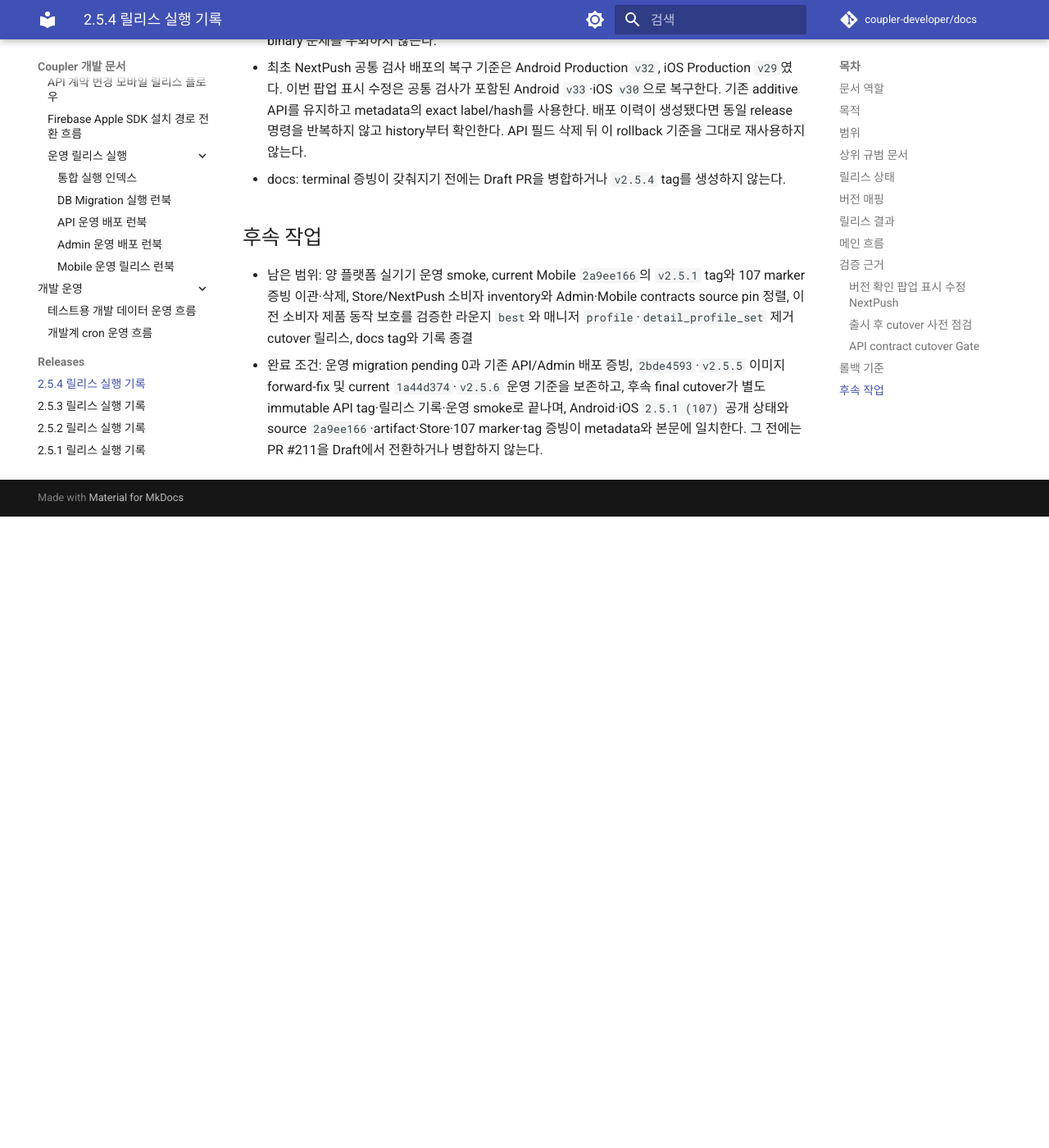
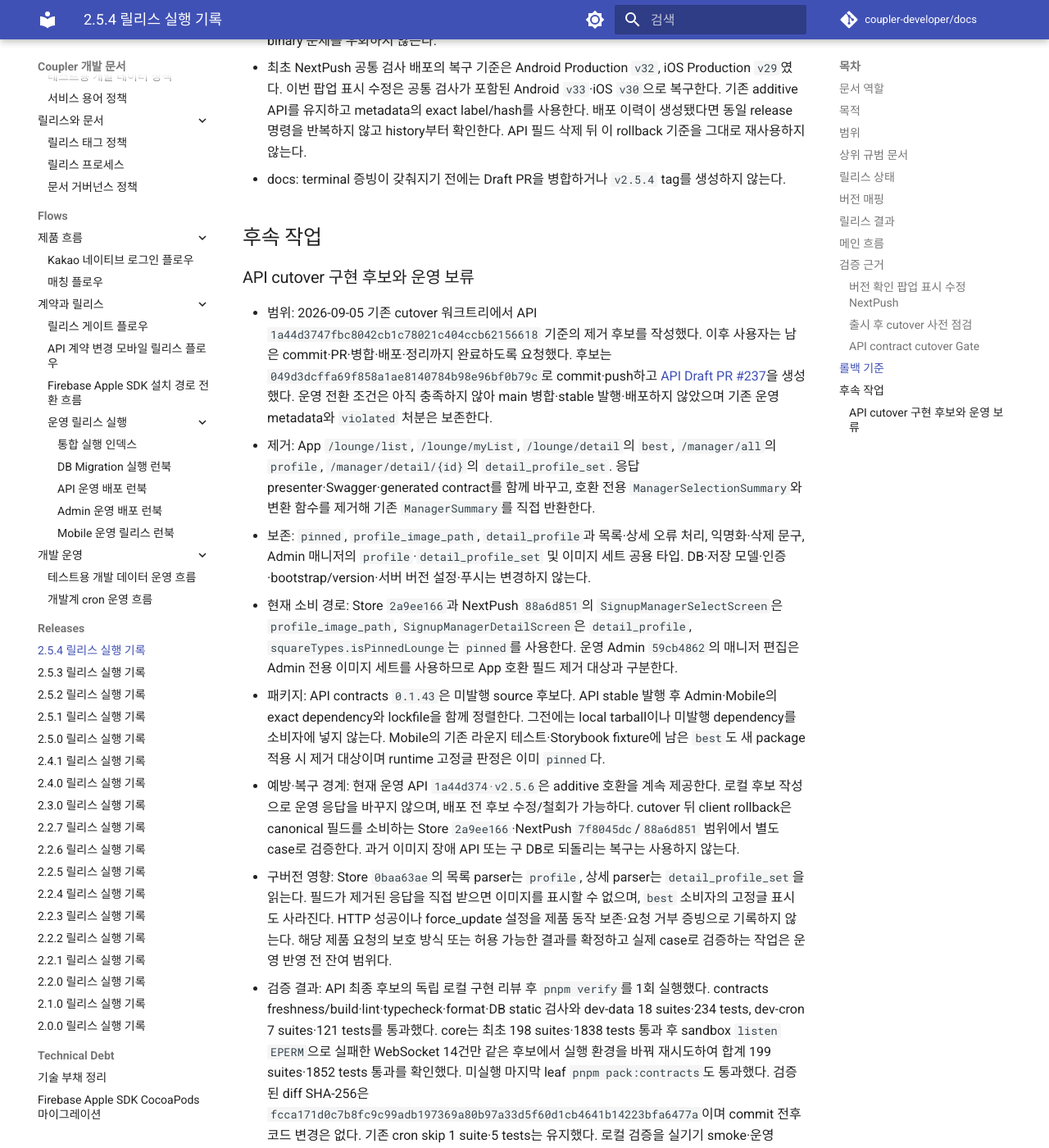
Before and after one commit to coupler-developer/docs, an MkDocs documentation site: the page built from content/releases/v2.5.4.md, in a window 1280 px wide and 1400 px high, scrolled down 12370 px. Shown: the whole window at 82% size. Built offline with MkDocs 1.6.1 and Material for MkDocs 9.7.7, drawn with Linux system fonts in a browser that asks for light colours; comment, search, counter and statistics services are not loaded; before the commit the page ends 13000 px from its top, so only the background shows below that; some of the changed text lies outside the part shown.

Commit message:
docs: Store cutover 후보와 운영 보류 근거 기록
Reason:
- 검증된 API 제거 후보와 아직 충족되지 않은 운영 전환 조건을 구분해 후속 작업의 오배포를 막는다.

Changes:
- API 049d3dcf와 Draft PR #237, 로컬 품질 게이트 결과를 기존 v2.5.4 기록에 추가한다.
- NextPush exact target 2.5.1 확인과 구버전 제품 표시 영향, 미완료 후속 순서를 남긴다.

How:
- 기존 metadata, API cutover violated 처분, 서비스 태그와 운영 증빙은 변경하지 않는다.
- 별도 Android R8 작업을 제외하고 기존 Draft PR에서 준비 상태만 추적한다.

Tests:
- 최종 문서 안정성 독립 리뷰 No Findings.
- 마지막 변경 이후 yarn verify 1회 통과, 릴리스 검증 11 suites·192 tests 통과.

```diff
--- a/content/releases/v2.5.4.md
+++ b/content/releases/v2.5.4.md
@@ -307,5 +307,18 @@
 
 ## 후속 작업
 
+### API cutover 구현 후보와 운영 보류
+
+- 범위: 2026-09-05 기존 cutover 워크트리에서 API `1a44d3747fbc8042cb1c78021c404ccb62156618` 기준의 제거 후보를 작성했다. 이후 사용자는 남은 commit·PR·병합·배포·정리까지 완료하도록 요청했다. 후보는 `049d3dcffa69f858a1ae8140784b98e96bf0b79c`로 commit·push하고 [API Draft PR #237](https://github.com/coupler-developer/coupler-api/pull/237)을 생성했다. 운영 전환 조건은 아직 충족하지 않아 main 병합·stable 발행·배포하지 않았으며 기존 운영 metadata와 `violated` 처분은 보존한다.
+- 제거: App `/lounge/list`, `/lounge/myList`, `/lounge/detail`의 `best`, `/manager/all`의 `profile`, `/manager/detail/{id}`의 `detail_profile_set`. 응답 presenter·Swagger·generated contract를 함께 바꾸고, 호환 전용 `ManagerSelectionSummary`와 변환 함수를 제거해 기존 `ManagerSummary`를 직접 반환한다.
+- 보존: `pinned`, `profile_image_path`, `detail_profile`과 목록·상세 오류 처리, 익명화·삭제 문구, Admin 매니저의 `profile`·`detail_profile_set` 및 이미지 세트 공용 타입. DB·저장 모델·인증·bootstrap/version·서버 버전 설정·푸시는 변경하지 않는다.
+- 현재 소비 경로: Store `2a9ee166`과 NextPush `88a6d851`의 `SignupManagerSelectScreen`은 `profile_image_path`, `SignupManagerDetailScreen`은 `detail_profile`, `squareTypes.isPinnedLounge`는 `pinned`를 사용한다. 운영 Admin `59cb4862`의 매니저 편집은 Admin 전용 이미지 세트를 사용하므로 App 호환 필드 제거 대상과 구분한다.
+- 패키지: API contracts `0.1.43`은 미발행 source 후보다. API stable 발행 후 Admin·Mobile의 exact dependency와 lockfile을 함께 정렬한다. 그전에는 local tarball이나 미발행 dependency를 소비자에 넣지 않는다. Mobile의 기존 라운지 테스트·Storybook fixture에 남은 `best`도 새 package 적용 시 제거 대상이며 runtime 고정글 판정은 이미 `pinned`다.
+- 예방·복구 경계: 현재 운영 API `1a44d374·v2.5.6`은 additive 호환을 계속 제공한다. 로컬 후보 작성으로 운영 응답을 바꾸지 않으며, 배포 전 후보 수정/철회가 가능하다. cutover 뒤 client rollback은 canonical 필드를 소비하는 Store `2a9ee166`·NextPush `7f8045dc`/`88a6d851` 범위에서 별도 case로 검증한다. 과거 이미지 장애 API 또는 구 DB로 되돌리는 복구는 사용하지 않는다.
+- 구버전 영향: Store `0baa63ae`의 목록 parser는 `profile`, 상세 parser는 `detail_profile_set`을 읽는다. 필드가 제거된 응답을 직접 받으면 이미지를 표시할 수 없으며, `best` 소비자의 고정글 표시도 사라진다. HTTP 성공이나 force_update 설정을 제품 동작 보존·요청 거부 증빙으로 기록하지 않는다. 해당 제품 요청의 보호 방식 또는 허용 가능한 결과를 확정하고 실제 case로 검증하는 작업은 운영 반영 전 잔여 범위다.
+- 검증 결과: API 최종 후보의 독립 로컬 구현 리뷰 후 `pnpm verify`를 1회 실행했다. contracts freshness/build·lint·typecheck·format·DB static 검사와 dev-data 18 suites·234 tests, dev-cron 7 suites·121 tests를 통과했다. core는 최초 198 suites·1838 tests 통과 후 sandbox `listen EPERM`으로 실패한 WebSocket 14건만 같은 후보에서 실행 환경을 바꿔 재시도하여 합계 199 suites·1852 tests 통과를 확인했다. 미실행 마지막 leaf `pnpm pack:contracts`도 통과했다. 검증된 diff SHA-256은 `fcca171d0c7b8fc9c99adb197369a80b97a33d5f60d1cb4641b14223bfa6477a`이며 commit 전후 코드 변경은 없다. 기존 cron skip 1 suite·5 tests는 유지했다. 로컬 검증을 실기기 smoke·운영 activation·cutover 완료 판정으로 확대하지 않는다.
+- NextPush 대상 확인: 2.5.0 오배포 문의에 실제 Production history를 조회했다. Android v32·v33·v34와 iOS v29·v30·v31은 모두 exact target `2.5.1`이었다. 제공된 Google Play 설치 실패 화면만으로 원인을 확정하거나 설치 장애가 해결됐다고 기록하지 않는다. 이 확인으로 Store 공개·팝업·동일 NextPush 배포를 다시 수행하지 않았다.
+- 후속 순서: 이전 2.5.0 제품 요청의 보존 동작 또는 명시적으로 승인된 결과를 확정하고 운영 case와 activation 계획에 반영한 뒤 API PR, stable 발행, Admin·Mobile exact pin/fixture PR을 진행한다. 양 Store 실기기 smoke와 운영 cutover 증빙이 없으므로 이 docs PR은 Draft를 유지하며 완료 태그를 생성하지 않는다. 미완료 API·docs 작업은 PR과 워크트리에 보존하고 별도 Android R8 작업은 변경하지 않는다.
+
 - 남은 범위: 양 플랫폼 실기기 운영 smoke, current Mobile `2a9ee166`의 `v2.5.1` tag와 107 marker 증빙 이관·삭제, Store/NextPush 소비자 inventory와 Admin·Mobile contracts source pin 정렬, 이전 소비자 제품 동작 보호를 검증한 라운지 `best`와 매니저 `profile`·`detail_profile_set` 제거 cutover 릴리스, docs tag와 기록 종결
 - 완료 조건: 운영 migration pending 0과 기존 API/Admin 배포 증빙, `2bde4593`·`v2.5.5` 이미지 forward-fix 및 current `1a44d374`·`v2.5.6` 운영 기준을 보존하고, 후속 final cutover가 별도 immutable API tag·릴리스 기록·운영 smoke로 끝나며, Android·iOS `2.5.1 (107)` 공개 상태와 source `2a9ee166`·artifact·Store·107 marker·tag 증빙이 metadata와 본문에 일치한다. 그 전에는 PR #211을 Draft에서 전환하거나 병합하지 않는다.
```
